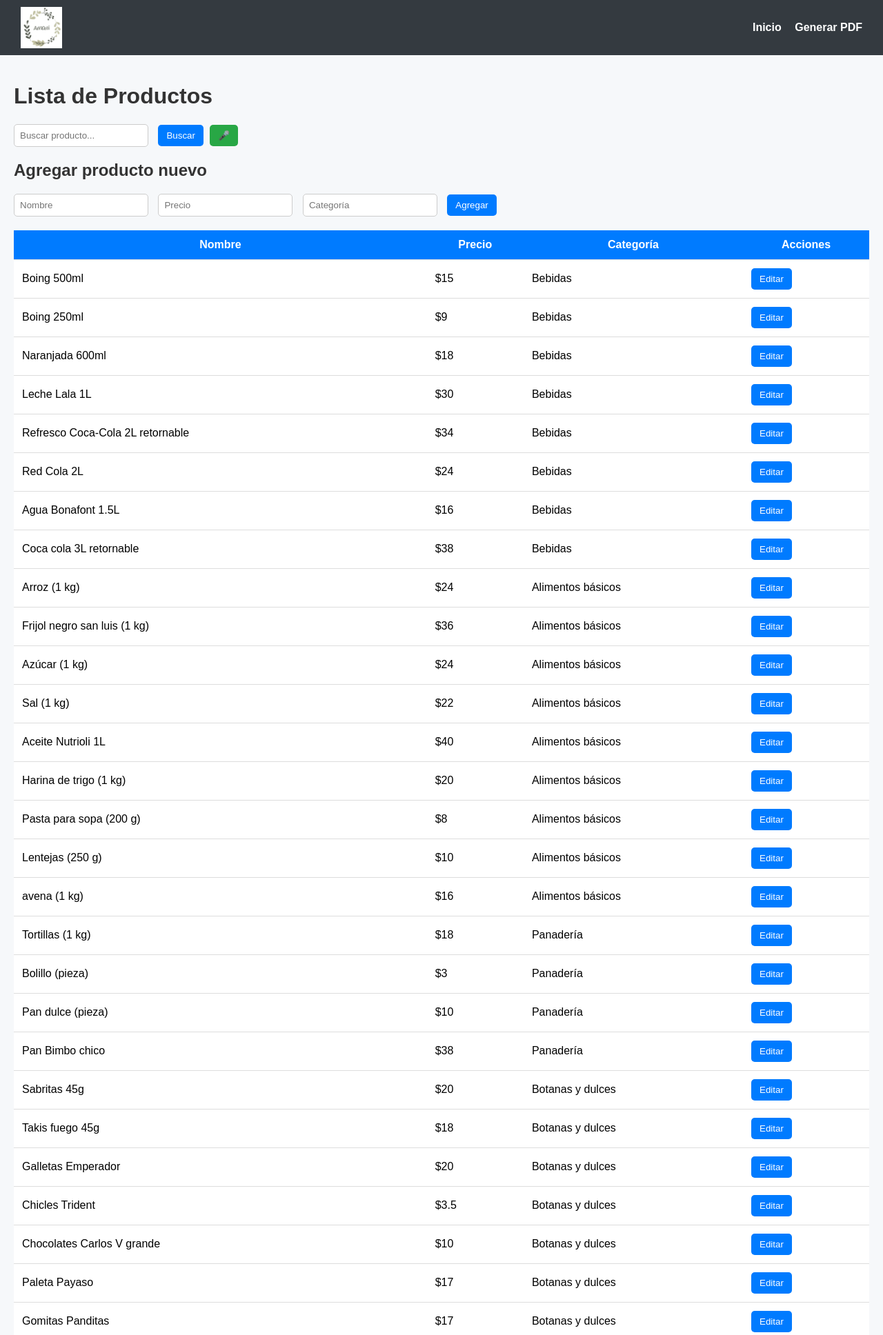
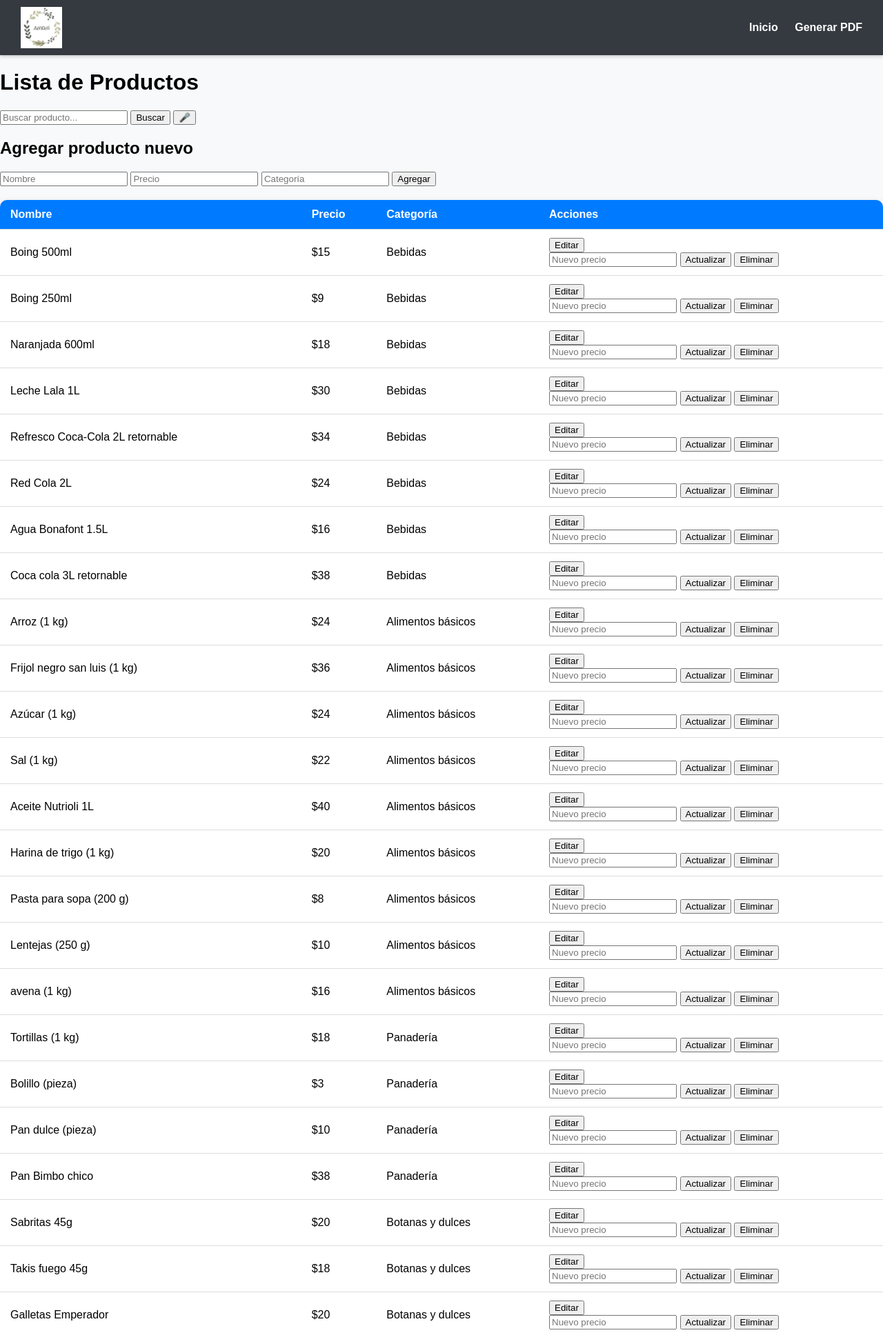
Before and after one commit to Marino2036/listaP, a Flask app: page / in a window 1280 px wide. Shown: the top 1936 px of the page at 69% size. Run offline with Flask 3, Linux system fonts and the light colour scheme.

Commit message:
Tus cambios

```diff
--- a/templates/productos.html
+++ b/templates/productos.html
@@ -7,10 +7,11 @@
     <style>
     body {
         font-family: Arial, sans-serif;
-            background-color: #f6f8fa;
+        background-color: #f8f9fa;
         margin: 0;
         padding: 0;
     }
+
     header {
         background-color: #343a40;
         color: white;
@@ -18,70 +19,95 @@
         display: flex;
         justify-content: space-between;
         align-items: center;
+        width: 100%;
+        box-sizing: border-box;
+        box-shadow: 0 2px 5px rgba(0, 0, 0, 0.2);
     }
+
     header img {
         height: 60px;
     }
+
     nav a {
         color: white;
-            margin-left: 15px;
         text-decoration: none;
+        margin-left: 20px;
         font-weight: bold;
     }
-        main {
+
+    .container {
         padding: 20px;
+        max-width: 1000px;
+        margin: auto;
     }
-        h1, h2 {
-            color: #333;
+
+    table {
+        width: 100%;
+        border-collapse: collapse;
+        margin-top: 20px;
+        background-color: white;
+        border-radius: 10px;
+        overflow: hidden;
+        box-shadow: 0 2px 10px rgba(0, 0, 0, 0.1);
     }
-        form {
-            margin-bottom: 20px;
+
+    th, td {
+        padding: 12px 15px;
+        text-align: left;
+        border-bottom: 1px solid #ddd;
     }
-        input[type="text"], input[type="number"] {
-            padding: 8px;
-            margin-right: 10px;
-            border-radius: 5px;
-            border: 1px solid #ccc;
+
+    th {
+        background-color: #007bff;
+        color: white;
     }
-        button {
+
+    tr:hover {
+        background-color: #f1f1f1;
+    }
+
+    .btn {
         padding: 8px 12px;
+        margin-right: 5px;
         background-color: #007bff;
         color: white;
         border: none;
         border-radius: 5px;
+        cursor: pointer;
     }
-        button:hover {
+
+    .btn:hover {
         background-color: #0056b3;
     }
-        table {
-            width: 100%;
-            border-collapse: collapse;
-            background: white;
+
+    .form-control {
+        padding: 8px;
+        border-radius: 5px;
+        border: 1px solid #ccc;
     }
-        th, td {
-            padding: 12px;
-            border-bottom: 1px solid #ddd;
+
+    .search-bar {
+        margin-bottom: 20px;
+        display: flex;
+        align-items: center;
+        gap: 10px;
     }
-        th {
-            background-color: #007bff;
+
+    .search-bar input[type="text"] {
+        flex: 1;
+    }
+
+    .icono-mic {
+        background-color: #28a745;
+        border-radius: 50%;
+        padding: 10px;
+        cursor: pointer;
         color: white;
+        font-size: 18px;
     }
-        .edit-section {
-            display: none;
-            margin-top: 10px;
-        }
-        .mic-btn {
-            background-color: #28a745;
-            margin-left: 5px;
-        }
-        .mic-btn:hover {
+
+    .icono-mic:hover {
         background-color: #218838;
-        }
-        footer {
-            text-align: center;
-            padding: 10px;
-            color: gray;
-            font-size: 0.9em;
     }
 </style>
     <script>
```
Lines whose indentation alone changed are shown as unchanged.
